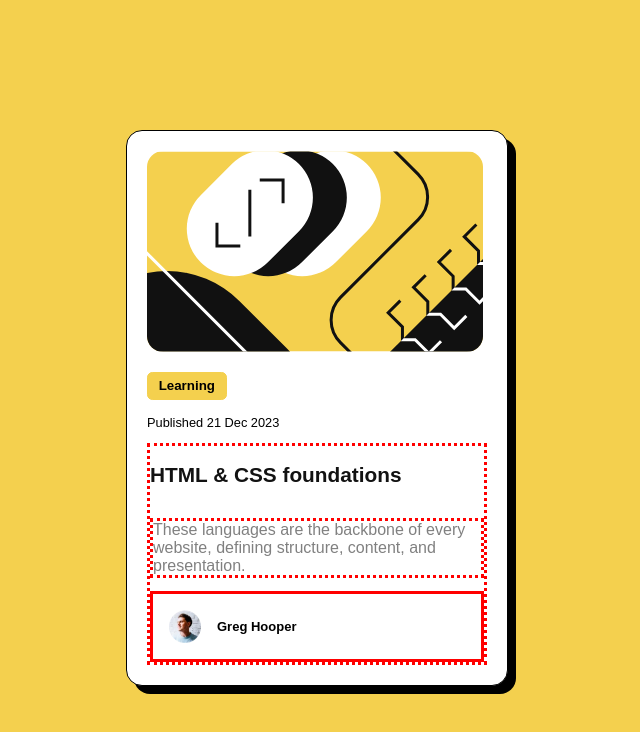
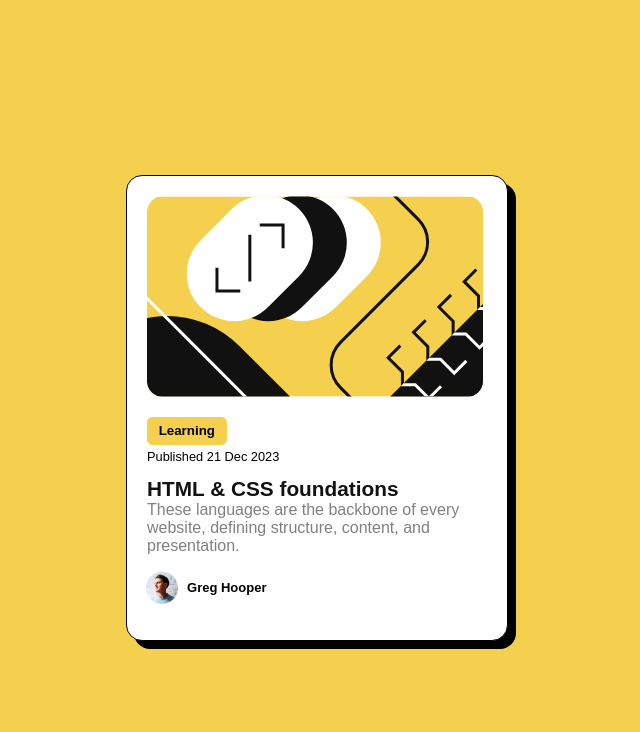
Before and after one commit to eMKa18/blog-preview-card, an Angular app: page / in a window 1280 px wide. Shown: the top 732 px of the page, without its empty margins (323-963 px from the left). Built offline with nearby package versions, Linux system fonts and the light colour scheme.

Commit message:
Moving published date into title container and styling author's avatar and name

```diff
--- a/src/app/blog-preview/blog-preview.component.css
+++ b/src/app/blog-preview/blog-preview.component.css
@@ -33,26 +33,28 @@ li {
     border-radius: 4pt;
     background-color: var(--primary-color);
     margin-right: 8pt;
+    margin-bottom: -10pt;
     padding: 4pt 8pt;
     font-weight: var(--font-bold);
     font-size: 10pt;
     font-family: var(--font-family);
 }
 
+.title-container {
+    text-wrap: wrap;
+    display: grid;
+    gap: 1;
+    margin-top: -8pt;
+}
+
 .published {
-    margin-top: -10pt;
+    margin: 0;
 }
 
 .published > p {
     font-size: calc(var(--font-size) / 1.25);
     font-weight: var(--font-regular);
-}
-
-.title-container {
-    text-wrap: wrap;
-    display: grid;
-    gap: 1;
-    border: dotted red;
+    text-align: start;
 }
 
 h1, h2 {
@@ -60,6 +62,7 @@ h1, h2 {
     font-size: calc(var(--font-size) * 1.3);
     font-weight: var(--font-bold);
     color: var(--text-color);
+    margin: 0;
 }
 
 h1 {
@@ -70,21 +73,26 @@ h2 {
     font-size: var(--font-size);
     font-weight: var(--font-regular);
     color: var(--light-text-color);
-    border: dotted red;
+    /* border: dotted red; */
 }
 
 .author {
     display: flex;
-    border: solid red;
+    /* border: solid red; */
     justify-content: flex-start;
+    padding-top: 0;
 }
 
 .author > img {
     scale: 50%;
+    margin-left: -13pt;
+    /* border: dotted red; */
 }
 
 .author > p {
     font-weight: var(--font-bold);
     font-size: small;
     align-self: center;
+    /* border: dotted red; */
+    margin-left: -5pt;
 }
--- a/src/app/blog-preview/blog-preview.component.html
+++ b/src/app/blog-preview/blog-preview.component.html
@@ -7,10 +7,10 @@
             <li class="tag" *ngFor="let post of postTags">{{ post }}</li>
         </ul>
     </div>
-    <div class="published">
-        <p>Published {{ date | date:'d MMM y' }}</p>
-    </div>
     <div class="title-container">
+        <div class="published">
+            <p>Published {{ date | date:'d MMM y' }}</p>
+        </div>
         <h1 class="title">{{ title }}</h1>
         <h2 class="abstract">{{ abstract }}</h2>
         <div class="author">
```
